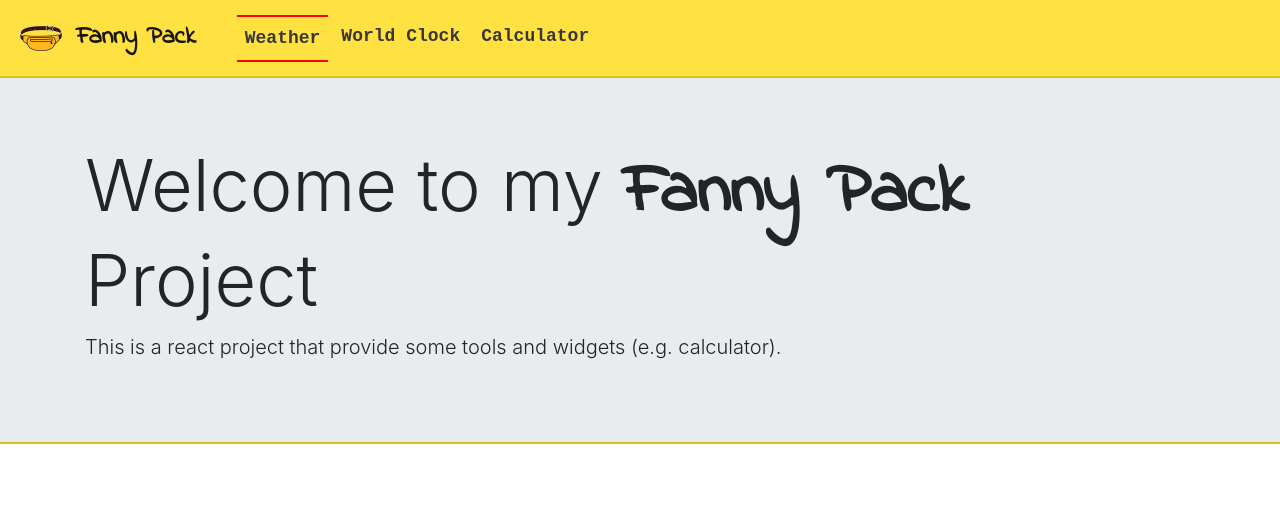
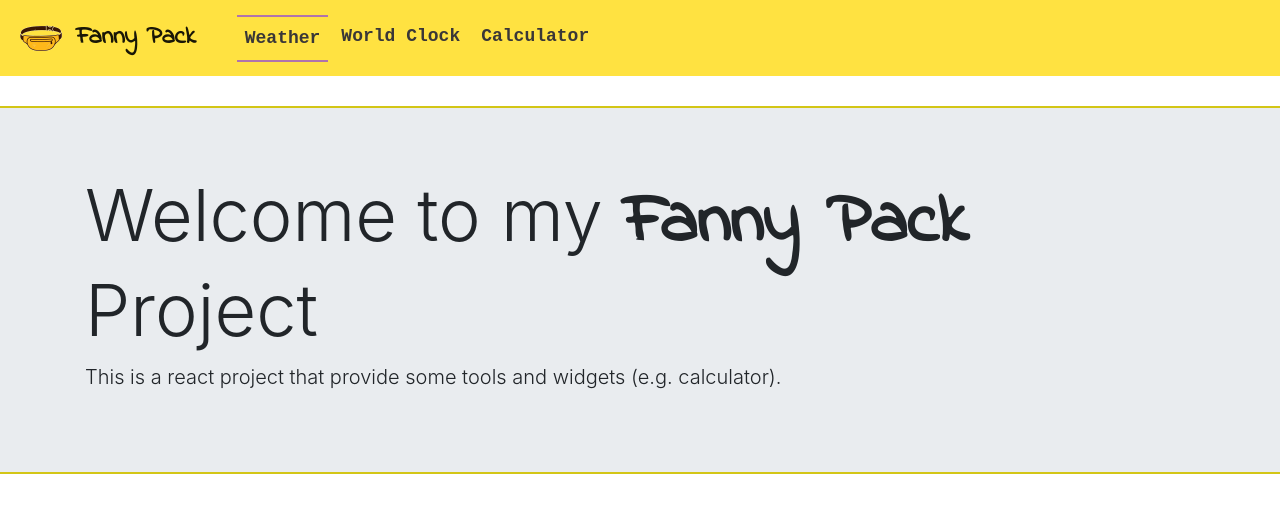
Before and after one commit to osamahafez/react-utility-belt, a React (Create React App) app: page / in a window 1280 px wide. In both pictures the pointer is over the item "Weather". Shown: the top 512 px of the page. Built offline with nearby package versions, Linux system fonts and the light colour scheme.

Commit message:
change nav item active color

```diff
--- a/src/components/Navbar/Navbar.css
+++ b/src/components/Navbar/Navbar.css
@@ -6,6 +6,7 @@
 
 .bg-lightYellow {
     background-color: #FFE241;
+    margin-bottom: 30px;
 }
 
 .brand-logo {
@@ -22,9 +23,11 @@
     margin-left: 5px;
 }
 
-.links-custom li:hover {
-    border-bottom: 2px solid red;
-    border-top: 2px solid red;
+.links-custom li:hover,
+.links-custom li:active,
+.nav-activated {
+    border-bottom: 2px solid rgb(176, 115, 172);
+    border-top: 2px solid rgb(176, 115, 172);
 }
 
 .nav-text{
```
